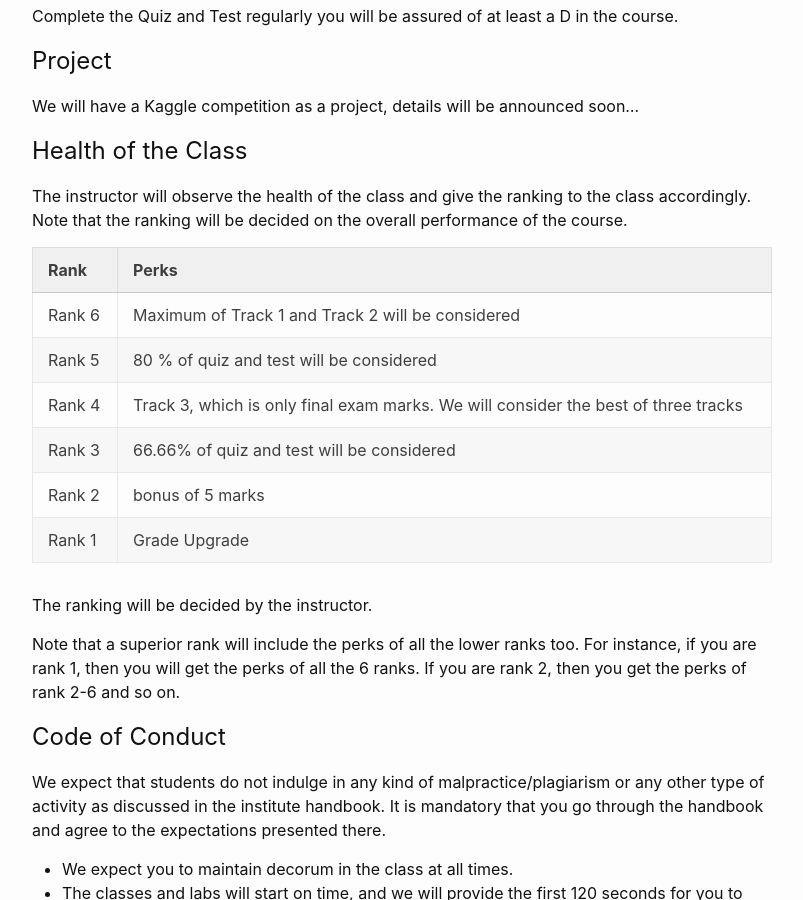
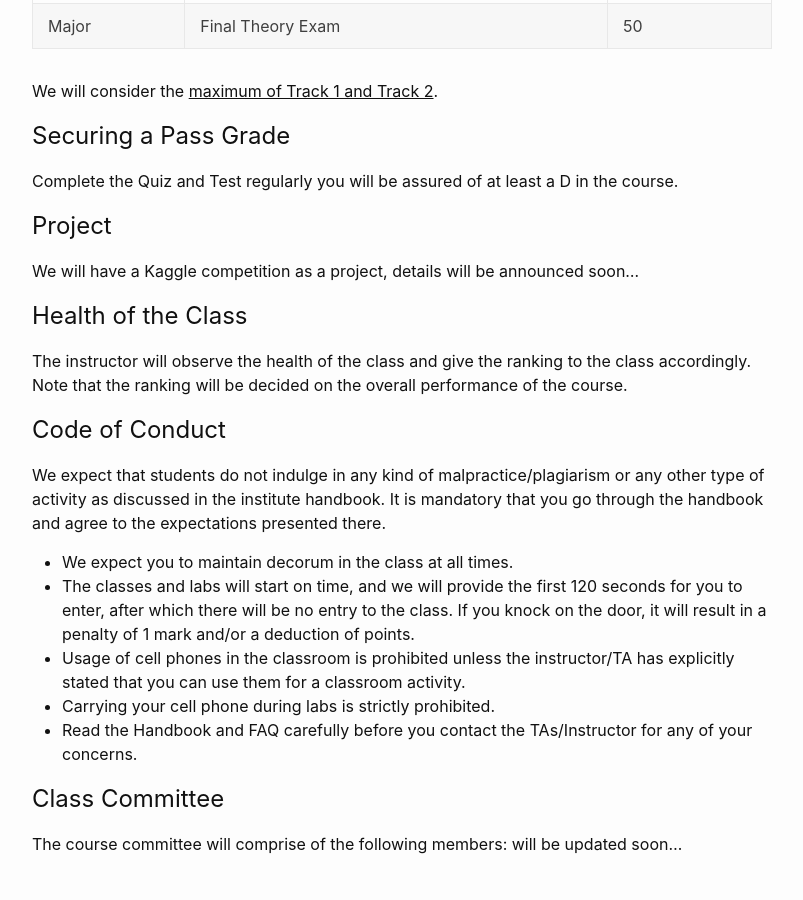
Before and after one commit to sudarshansudarshan/cs503, a Jekyll site: the page built from Handbook.md, in a window 1280 px wide and 900 px high, scrolled down 3368 px. Shown: the whole window, without its empty margins (238-1041 px from the left). Built offline with Jekyll 4.4.1, drawn with Linux system fonts in a browser that asks for light colours; some of the changed text lies outside the part shown.

Commit message:
Update Handbook.md

```diff
--- a/Handbook.md
+++ b/Handbook.md
@@ -115,20 +121,6 @@ We will have a Kaggle competition as a project, details will be announced soon..
 The instructor will observe the health of the class and give the ranking to the class accordingly. Note that the ranking will be decided on the overall performance of the course.
 
 
-|Rank                                | Perks  |
-|------------------------------------|--------|
-| Rank 6 | Maximum of Track 1 and Track 2 will be considered|
-| Rank 5 | 80 % of quiz and test will be considered|
-| Rank 4 | Track 3, which is only final exam marks. We will consider the best of three tracks|
-| Rank 3 | 66.66% of quiz and test will be considered|
-| Rank 2 | bonus of 5 marks|
-| Rank 1 | Grade Upgrade|
-
-The ranking will be decided by the instructor.
-
-
-Note that a superior rank will include the perks of all the lower ranks too. For instance, if you are rank 1, then you will get the perks of all the 6 ranks. If you are rank 2, then you get the perks of rank 2-6 and so on.
-
 
 # Code of Conduct
 We expect that students do not indulge in any kind of malpractice/plagiarism or any other type of activity as discussed in the institute handbook. It is mandatory that you go through the handbook and agree to the expectations presented there.
```
Also changed, not shown: other parts of Handbook.md (+6 -0 lines).
